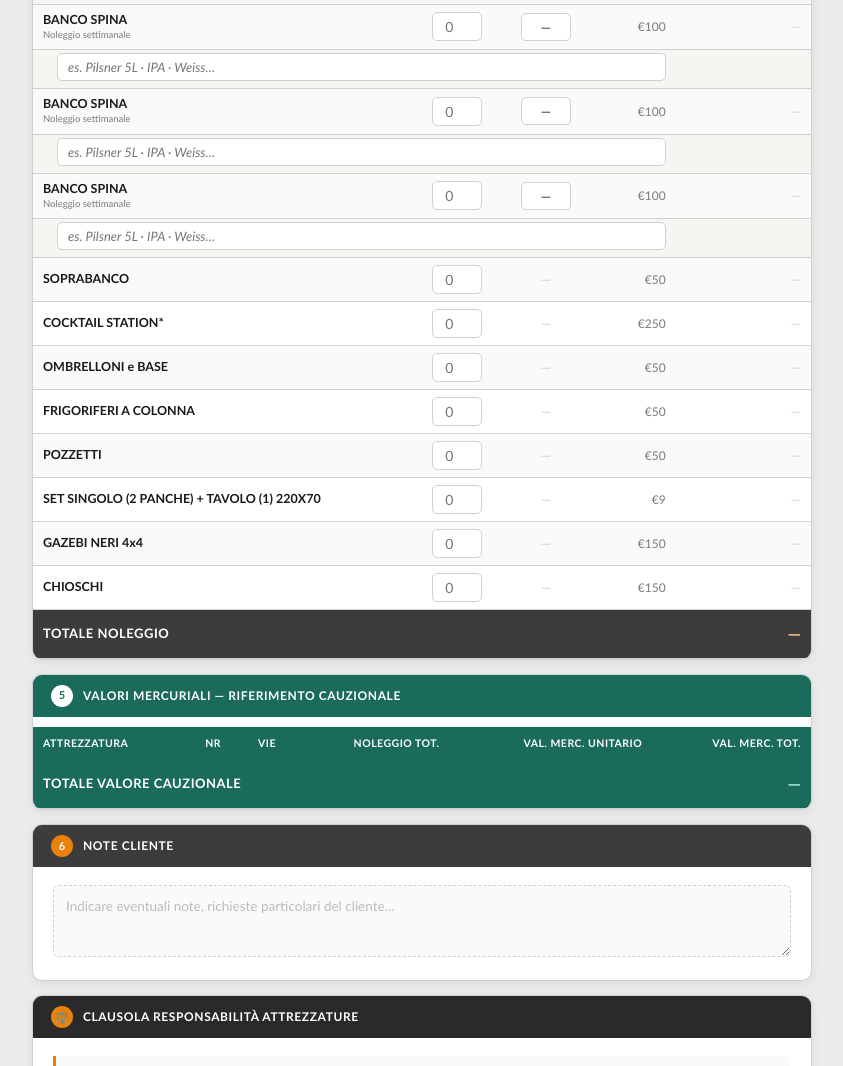
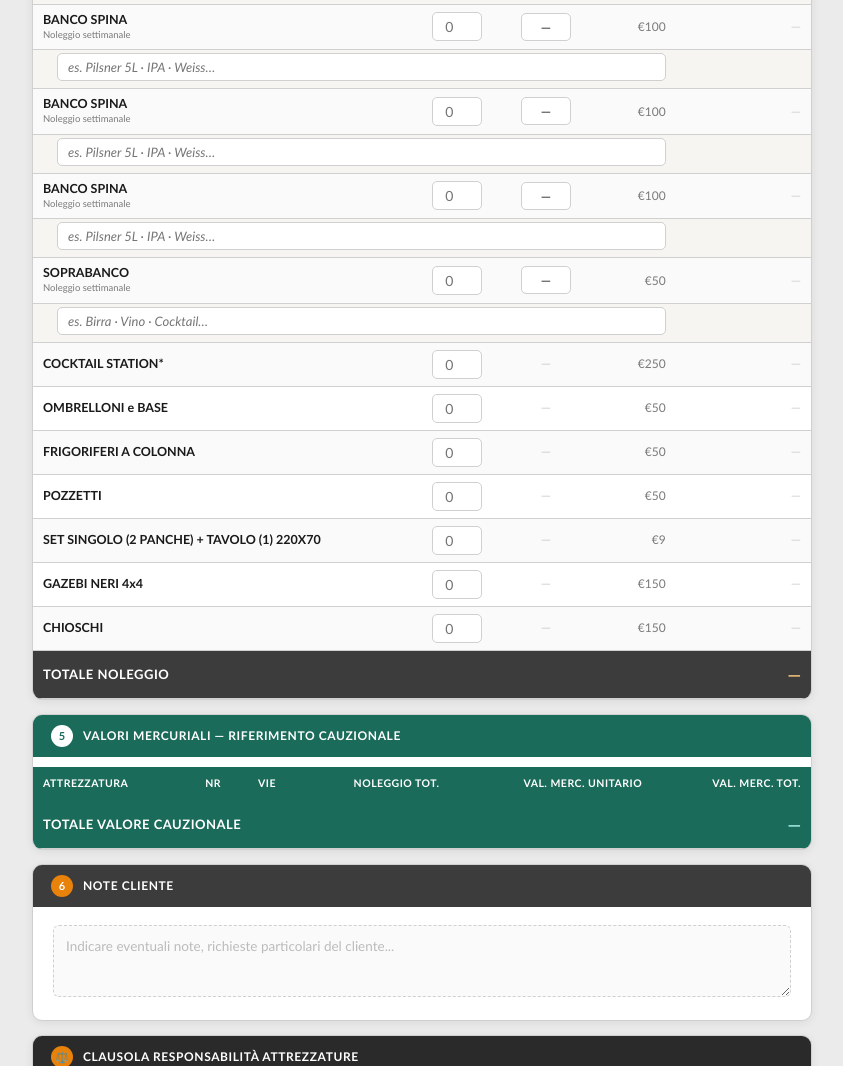
Before and after one commit to CuzziolBeverage/prenotazioni-manifestazioni-m2026-jp4n67w-field, a plain HTML site: page index.html in a window 1280 px wide. Shown: the part 1159-2225 px from the top of the page, without its empty margins (218-1061 px from the left). Drawn offline with Linux system fonts and the light colour scheme.

Commit message:
Add files via upload

```diff
--- a/index.html
+++ b/index.html
@@ -738,24 +738,26 @@
 <script>
 // ── LISTINO MERCURIALI (da foglio "Listino Mercuriali") ──
 const listino = [
+  {nome:"BANCO SPINA",vie:6,prezzo:4000},{nome:"BANCO SPINA",vie:5,prezzo:3500},
   {nome:"BANCO SPINA",vie:4,prezzo:3000},{nome:"BANCO SPINA",vie:3,prezzo:2500},
-  {nome:"BANCO SPINA",vie:2,prezzo:150},{nome:"BANCO SPINA",vie:1,prezzo:1500},
-  {nome:"SOPRABANCO",vie:null,prezzo:1500},{nome:"COCKTAIL STATION*",vie:null,prezzo:2500},
+  {nome:"BANCO SPINA",vie:2,prezzo:2000},{nome:"BANCO SPINA",vie:1,prezzo:1500},
+  {nome:"SOPRABANCO",vie:2,prezzo:1500},{nome:"SOPRABANCO",vie:1,prezzo:1500},{nome:"COCKTAIL STATION*",vie:null,prezzo:2500},
   {nome:"OMBRELLONI e BASE",vie:null,prezzo:500},{nome:"FRIGORIFERI A COLONNA",vie:null,prezzo:800},
   {nome:"POZZETTI",vie:null,prezzo:700},{nome:"SET SINGOLO (2 PANCHE) + TAVOLO (1) 220X70",vie:null,prezzo:150},
   {nome:"GAZEBI NERI 4x4",vie:null,prezzo:5000},{nome:"CHIOSCHI",vie:null,prezzo:3000},
 ];
 
 const attrezzature = [
-  {id:"bs1",nome:"BANCO SPINA",hasVie:true,prezzoBase:100,isSpina:true},
+  {id:"bs1",nome:"BANCO SPINA",hasVie:true,vieMax:6,prezzoBase:100,isSpina:true},
   {id:"ps1",nome:"Prodotti Spina Erogati",isText:true},
-  {id:"bs2",nome:"BANCO SPINA",hasVie:true,prezzoBase:100,isSpina:true},
+  {id:"bs2",nome:"BANCO SPINA",hasVie:true,vieMax:6,prezzoBase:100,isSpina:true},
   {id:"ps2",nome:"Prodotti Spina Erogati",isText:true},
-  {id:"bs3",nome:"BANCO SPINA",hasVie:true,prezzoBase:100,isSpina:true},
+  {id:"bs3",nome:"BANCO SPINA",hasVie:true,vieMax:6,prezzoBase:100,isSpina:true},
   {id:"ps3",nome:"Prodotti Spina Erogati",isText:true},
-  {id:"bs4",nome:"BANCO SPINA",hasVie:true,prezzoBase:100,isSpina:true},
+  {id:"bs4",nome:"BANCO SPINA",hasVie:true,vieMax:6,prezzoBase:100,isSpina:true},
   {id:"ps4",nome:"Prodotti Spina Erogati",isText:true},
-  {id:"sb", nome:"SOPRABANCO",prezzoBase:50},
+  {id:"sb",nome:"SOPRABANCO",hasVie:true,vieMax:2,isSpina:true,prezzoBase:50},
+  {id:"ps_sb",nome:"Prodotti Soprabanco Erogati",isText:true,placeholder:"es. Birra · Vino · Cocktail…"},
   {id:"cs", nome:"COCKTAIL STATION*",prezzoBase:250},
   {id:"omb",nome:"OMBRELLONI e BASE",prezzoBase:50},
   {id:"fri",nome:"FRIGORIFERI A COLONNA",prezzoBase:50},
@@ -827,7 +829,7 @@ function renderTable() {
       inp.type = "text";
       inp.className = "eq-input";
       inp.id = "nr_" + item.id;
-      inp.placeholder = "es. Pilsner 5L \u00b7 IPA \u00b7 Weiss\u2026";
+      inp.placeholder = item.placeholder || "es. Pilsner 5L \u00b7 IPA \u00b7 Weiss\u2026";
       inp.style.cssText = "width:100%;font-size:13px;font-style:italic;text-align:left;padding:5px 10px;color:#7A7A7A;";
 
       var pvSpan = document.createElement("span");
@@ -896,7 +898,12 @@ function renderTable() {
       sel.className = "eq-input eq-vie";
       sel.id = "vie_" + item.id;
       sel.style.cssText = "padding:5px 2px;font-size:13px;";
-      ["","1","2","3","4"].forEach(function(v) {
+      (function() {
+        var maxV = item.vieMax || 4;
+        var opts = [""];
+        for (var v=1; v<=maxV; v++) opts.push(String(v));
+        return opts;
+      })().forEach(function(v) {
         var opt = document.createElement("option");
         opt.value = v; opt.textContent = v || "\u2014";
         sel.appendChild(opt);
```
